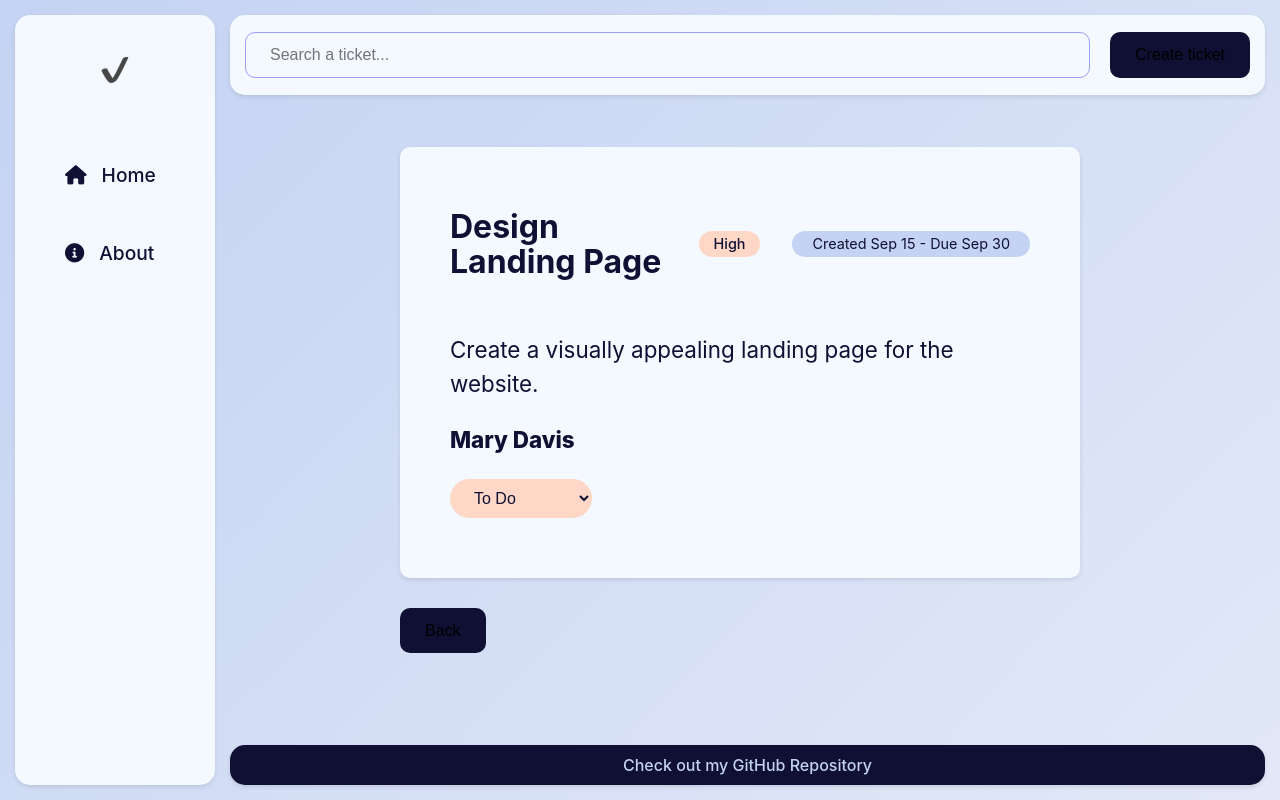
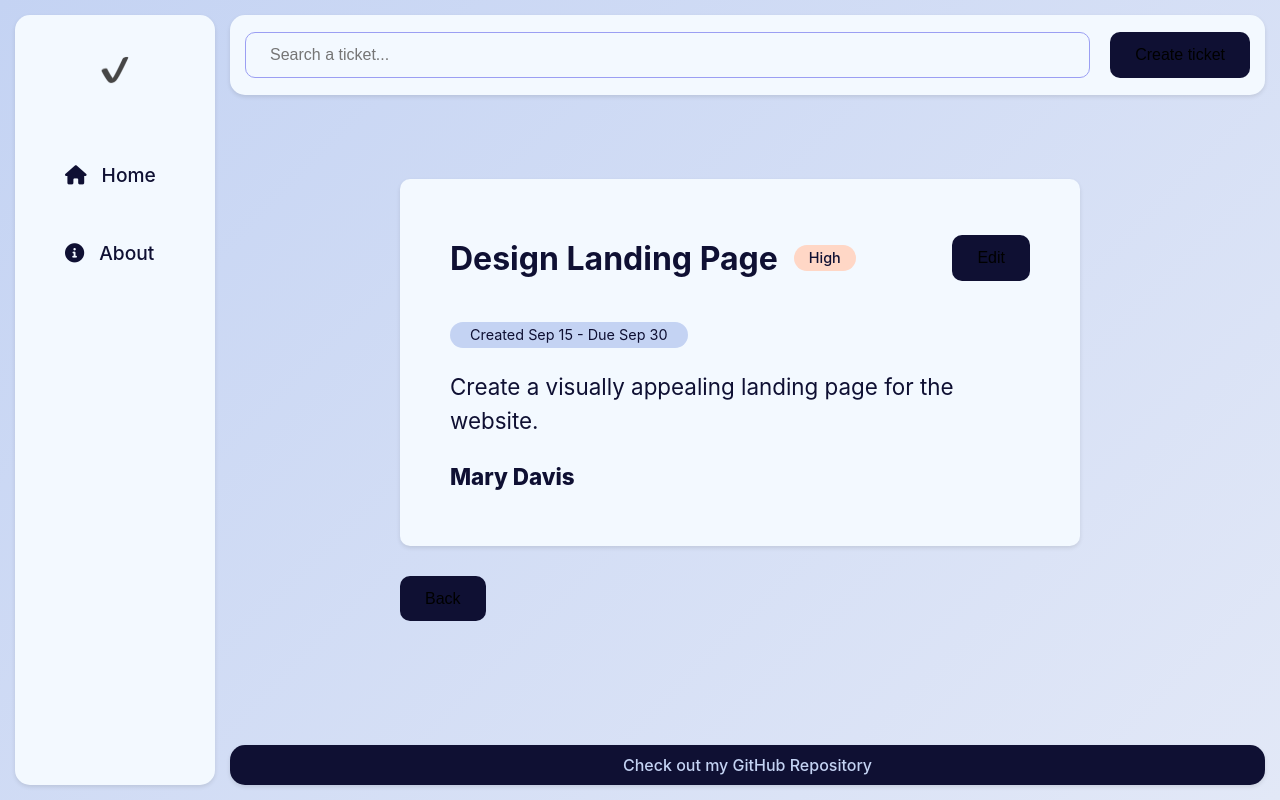
Before and after one commit to nathidaum/kanban-board-app, a React (Vite) app: page /ticket/1 in a window 1280 px wide. Built offline with nearby package versions, Linux system fonts and the light colour scheme.

Commit message:
Add edit ticket functionality

```diff
--- a/src/App.jsx
+++ b/src/App.jsx
@@ -9,29 +9,46 @@ import NotFound from "./pages/NotFoundPage";
 import Dashboard from "./pages/Dashboard";
 import TicketDetails from "./pages/TicketDetails/TicketDetails";
 import CreateTicketForm from "./components/CreateTicketForm/CreateTicketForm";
+import UpdateTicketForm from "./components/UpdateTicketForm/UpdateTicketForm"; // Import Update Form
 import ticketData from "./assets/kanban.json";
 
 function App() {
   const [tickets, setTickets] = useState(ticketData);
   const [isFormOpen, setIsFormOpen] = useState(false);
+  const [isEditFormOpen, setIsEditFormOpen] = useState(false); // New state for edit form
+  const [currentTicket, setCurrentTicket] = useState(null); // Store ticket being edited
   const [query, setQuery] = useState("");
 
+  // Open forms
+  const openForm = () => setIsFormOpen(true);
+  const closeForm = () => setIsFormOpen(false);
+
+  const openEditForm = (ticket) => {
+    setCurrentTicket(ticket); // Set ticket to be edited
+    setIsEditFormOpen(true);
+  };
+  const closeEditForm = () => setIsEditFormOpen(false);
+
+  // Function to create a new ticket
   const createTicket = (newTicketObj) => {
     setTickets((prevTickets) => [newTicketObj, ...prevTickets]);
     closeForm();
   };
 
+  // Function to edit / update a ticket
+  const updateTicket = (updatedTicket) => {
+    setTickets((prevTickets) =>
+      prevTickets.map((ticket) =>
+        ticket.id === updatedTicket.id ? updatedTicket : ticket
+      )
+    );
+    closeEditForm();
+  };
+
+  // Function to delete a ticket
   const deleteTicket = (id) => {
     setTickets((prevTickets) =>
       prevTickets.filter((ticket) => ticket.id !== id)
-    );
-  };
-
-  const updateStatus = (ticketId, newStatus) => {
-    setTickets((prevTickets) =>
-      prevTickets.map((ticket) =>
-        ticket.id === ticketId ? { ...ticket, status: newStatus } : ticket
-      )
     );
   };
 
@@ -41,14 +58,10 @@ function App() {
   };
 
   const filteredTickets = useMemo(() => {
-    const filtered = tickets.filter((ticket) =>
+    return tickets.filter((ticket) =>
       ticket.title.toLowerCase().includes(query.toLowerCase())
     );
-    return filtered;
   }, [tickets, query]);
-
-  const openForm = () => setIsFormOpen(true);
-  const closeForm = () => setIsFormOpen(false);
 
   return (
     <div id="app">
@@ -60,7 +73,6 @@ function App() {
               tickets={filteredTickets}
               createTicket={createTicket}
               deleteTicket={deleteTicket}
-              updateStatus={updateStatus}
             />
           }
         />
@@ -69,7 +81,11 @@ function App() {
         <Route
           path="/ticket/:ticketId"
           element={
-            <TicketDetails tickets={tickets} callbackToUpdateStatus={updateStatus} />
+            <TicketDetails
+              tickets={tickets}
+              callbackToUpdateStatus={updateTicket} // Pass update callback
+              onEdit={openEditForm} // Pass edit handler
+            />
           }
         />
       </Routes>
@@ -80,6 +96,7 @@ function App() {
       />
       <Sidebar />
       <Footer />
+
       {isFormOpen && (
         <div className="form-overlay" onClick={closeForm}>
           <div className="form-box" onClick={(e) => e.stopPropagation()}>
@@ -90,6 +107,20 @@ function App() {
           </div>
         </div>
       )}
+
+      {isEditFormOpen && currentTicket && (
+        <div className="form-overlay" onClick={closeEditForm}>
+          <div className="form-box" onClick={(e) => e.stopPropagation()}>
+            <button onClick={closeEditForm} className="close-button">
+              X
+            </button>
+            <UpdateTicketForm
+              ticket={currentTicket}
+              callBacktoUpdateTicket={updateTicket}
+            />
+          </div>
+        </div>
+      )}
     </div>
   );
 }
--- /dev/null
+++ b/src/components/UpdateTicketForm/UpdateTicketForm.jsx
@@ -0,0 +1,98 @@
+import { useState, useEffect } from "react";
+import "../CreateTicketForm/create-ticket-form.css";
+
+const UpdateTicketForm = ({ ticket, callBacktoUpdateTicket }) => {
+  const [title, setTitle] = useState(ticket.title);
+  const [description, setDescription] = useState(ticket.description);
+  const [assignee, setAssignee] = useState(ticket.assignee);
+  const [priority, setPriority] = useState(ticket.priority);
+  const [dueDate, setDueDate] = useState(ticket.dueDate);
+
+  // Get today’s date formatted as YYYY-MM-DD
+  const today = new Date().toISOString().split("T")[0];
+
+  const handleSubmit = (e) => {
+    e.preventDefault();
+
+    const updatedTicket = {
+      ...ticket,
+      title,
+      description,
+      assignee,
+      priority,
+      dueDate,
+    };
+
+    callBacktoUpdateTicket(updatedTicket);
+  };
+
+  return (
+    <form onSubmit={handleSubmit} className="form">
+      <h2>Edit Ticket</h2>
+      <div className="inputs">
+        <label>
+          TITLE
+          <input
+            type="text"
+            value={title}
+            onChange={(e) => setTitle(e.target.value)}
+            required
+            maxLength="70"
+          />
+        </label>
+
+        <label>
+          DESCRIPTION
+          <textarea
+            className="textarea"
+            value={description}
+            onChange={(e) => setDescription(e.target.value)}
+            required
+            rows="5"
+            cols="40"
+            maxLength="350"
+          />
+        </label>
+
+        <label>
+          ASSIGNEE
+          <input
+            type="text"
+            value={assignee}
+            onChange={(e) => setAssignee(e.target.value)}
+            required
+          />
+        </label>
+
+        <div className="horizontal">
+          <label>
+            PRIORITY
+            <select
+              value={priority}
+              onChange={(e) => setPriority(e.target.value)}
+              required
+            >
+              <option value="Low">Low</option>
+              <option value="Medium">Medium</option>
+              <option value="High">High</option>
+            </select>
+          </label>
+
+          <label>
+            DUE DATE
+            <input
+              type="date"
+              value={dueDate}
+              onChange={(e) => setDueDate(e.target.value)}
+              required
+              min={today}
+            />
+          </label>
+        </div>
+      </div>
+      <button className="submit" type="submit">Save Changes</button>
+    </form>
+  );
+};
+
+export default UpdateTicketForm;
--- a/src/index.css
+++ b/src/index.css
@@ -79,7 +79,7 @@ button {
 }
 
 button:hover {
-  background-color: var(--accent-color);
+  background-color: var(--tertiary-color);
   color: var(--text-color);
 }
 
--- a/src/pages/TicketDetails/TicketDetails.jsx
+++ b/src/pages/TicketDetails/TicketDetails.jsx
@@ -2,30 +2,19 @@ import { useState } from "react";
 import { useParams, NavLink } from "react-router-dom";
 import "../TicketDetails/ticket-details.css";
 
-function TicketDetails({ tickets, callbackToUpdateStatus }) {
-  const { ticketId } = useParams(); // Get ticketId from the URL
-
-  // Find the ticket in the array based on the ticketId
+function TicketDetails({ tickets, callbackToUpdateStatus, onEdit }) {
+  const { ticketId } = useParams();
   const ticket = tickets.find((ticket) => String(ticket.id) === ticketId);
 
   if (!ticket) {
-    return <h2>Ticket not found</h2>; // What to show if the ticket is not found
+    return <h2>Ticket not found</h2>;
   }
 
   const formatDate = (dateString) => {
     const date = new Date(dateString);
-    const month = date.toLocaleString("en-US", { month: "short" }); // first three characters of the month
-    const day = date.getDate(); // day of the month
+    const month = date.toLocaleString("en-US", { month: "short" });
+    const day = date.getDate();
     return `${month} ${day}`;
-  };
-
-  // available statuses
-  const statuses = ["To Do", "In Progress", "Done"];
-  const [selectedStatus, setSelectedStatus] = useState(ticket.status);
-  const handleStatusChange = (event) => {
-    const newStatus = event.target.value;
-    setSelectedStatus(newStatus);
-    callbackToUpdateStatus(ticket.id, newStatus); // Update status in app
   };
 
   return (
@@ -36,25 +25,14 @@ function TicketDetails({ tickets, callbackToUpdateStatus }) {
             <h3>{ticket.title}</h3>
             <p className={`label ${ticket.priority}`}>{ticket.priority}</p>
           </div>
-          <p className="date">
-            Created {formatDate(ticket.createdDate)} - Due{" "}
-            {formatDate(ticket.dueDate)}
-          </p>
+          <button onClick={() => onEdit(ticket)}>Edit</button>
         </div>
+        <p className="date">
+          Created {formatDate(ticket.createdDate)} - Due{" "}
+          {formatDate(ticket.dueDate)}
+        </p>
         <p>{ticket.description}</p>
         <p className="assigned">{ticket.assignee}</p>
-
-        {/* dropdown menu to change state */}
-        <select
-          className="dropdown"
-          id="status"
-          value={selectedStatus}
-          onChange={handleStatusChange}
-        >
-          <option value="To Do">To Do</option>
-          <option value="In Progress">In Progress</option>
-          <option value="Done">Done</option>
-        </select>
       </div>
 
       <div className="buttons">
```
